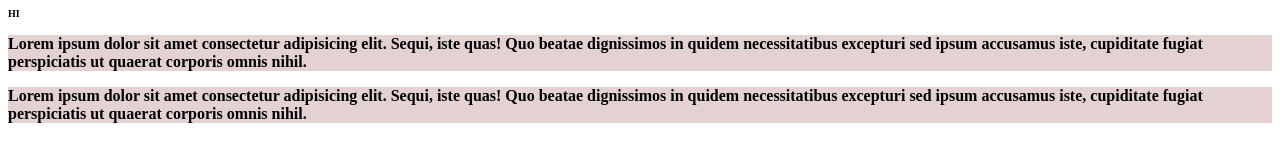
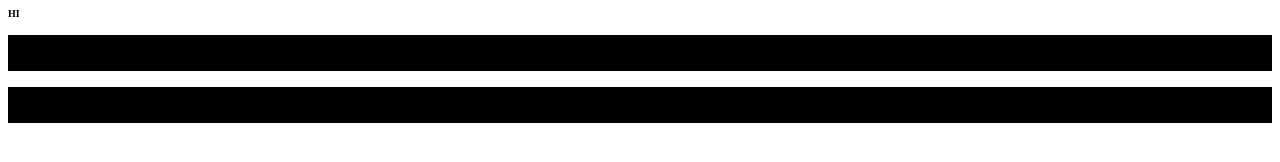
Before and after one commit to Obby1/LearningGitDemo, a plain HTML site: page index.html in a window 1280 px wide. Drawn offline with Linux system fonts and the light colour scheme.

Commit message:
added terrible black bg

```diff
--- a/app.css
+++ b/app.css
@@ -1,6 +1,6 @@
 p {
     font-weight: bold;
-    background-color: rgb(228, 210, 210);
+    background-color: rgb(0, 0, 0);
 }
 
 h1 {
```
